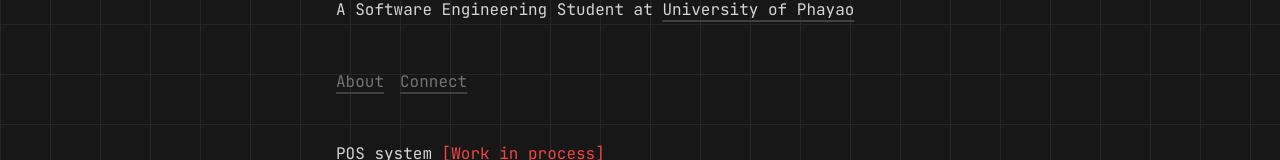
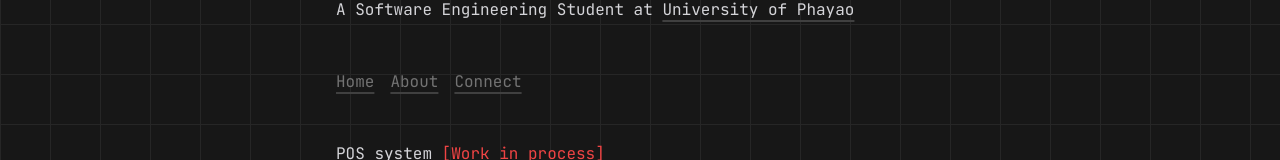
Before and after one commit to AranchaiMoonkum/portfolio-website, a Next.js app: page / in a window 1280 px wide. Shown: the part 126-286 px from the top of the page. Built offline with nearby package versions, Linux system fonts and the light colour scheme.

Commit message:
changed navbar.tsx

```diff
--- a/src/components/navbar.tsx
+++ b/src/components/navbar.tsx
@@ -4,6 +4,9 @@ export default function Navbar() {
     return (
         <nav>
             <ul className="flex flex-row gap-4">
+                <li>
+                    <Link href="/" className="text-neutral-500">Home</Link>
+                </li>
                 <li>
                     <Link href="/about" className="text-neutral-500">About</Link>
                 </li>
```
